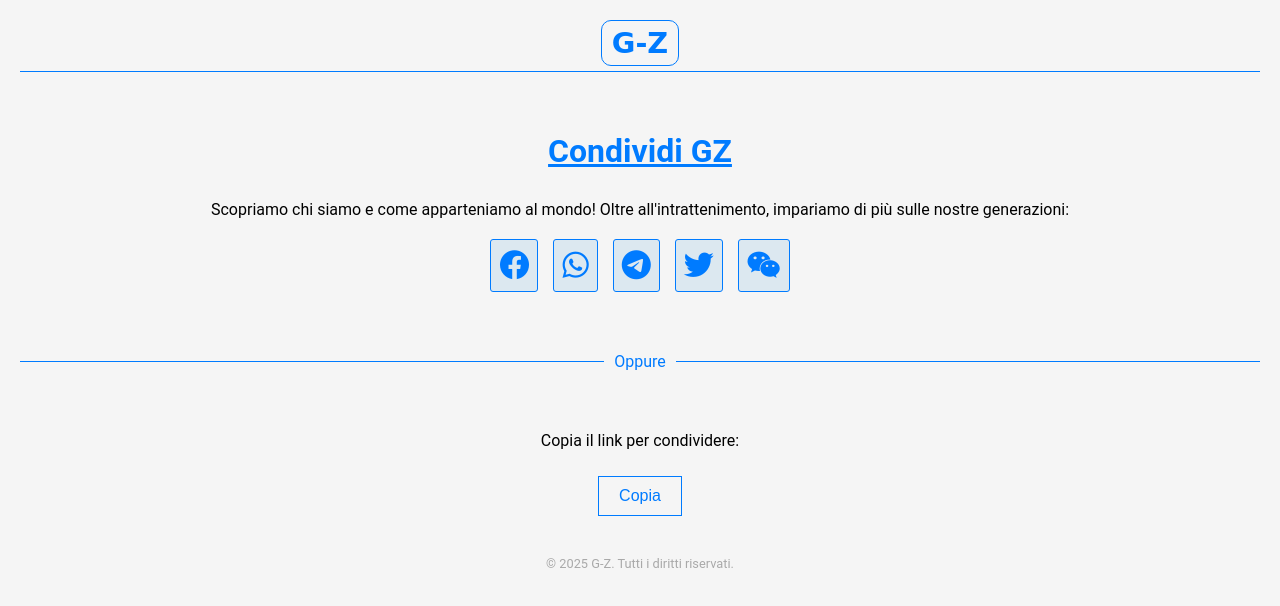
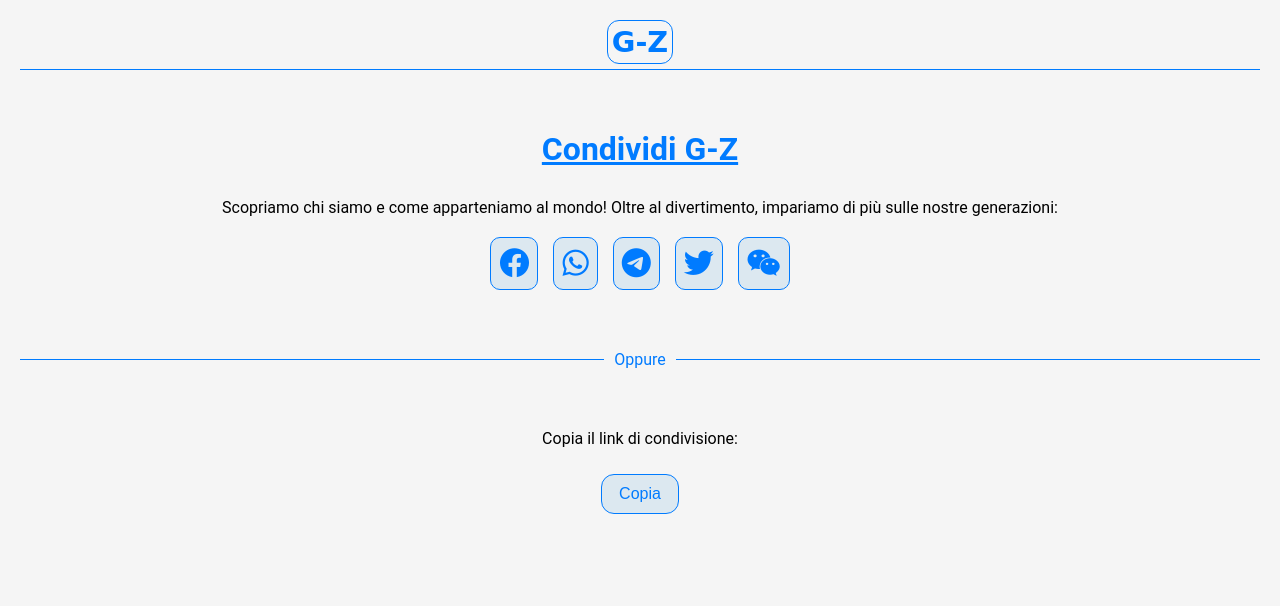
Before and after one commit to gzlanguage/italien, a plain HTML site: page Partage.html in a window 1280 px wide. Drawn offline with Linux system fonts and the light colour scheme; a web font is replaced by a local one.

Commit message:
Update Partage.html

```diff
--- a/Partage.html
+++ b/Partage.html
@@ -10,7 +10,7 @@
         body {
             background-color: #f5f5f5; /* Colore di sfondo chiaro */
             color: var(--text-color);
-            font-family: 'Roboto', Arial, sans-serif; /* Usa un font simile */
+            font-family: 'Roboto', Arial, sans-serif; /* Utilizzare un carattere simile */
             padding: 20px;
             margin: 0;
         }
@@ -25,9 +25,9 @@
             font-family: 'Billabong', cursive;
             color: #007BFF; /* Colore blu */
             border: 1.5px solid #007BFF; /* Bordo blu */
-            padding: 5px 10px;
+            padding: 4px;
             display: inline-block;
-            border-radius: 10px; /* Bordo arrotondato */
+            border-radius: 12px; /* Angoli arrotondati */
         }
         .divider {
             height: 1px;
@@ -63,13 +63,13 @@
             color: #007BFF; /* Colore blu */
             transition: color 0.3s;
             border: 1px solid #007BFF; /* Bordo blu */
-            border-radius: 3px;
+            border-radius: 10px;
             padding: 8px;
             background-color: rgba(0, 119, 190, 0.1); /* Sfondo chiaro */
             display: inline-block;
         }
         .icon:hover {
-            color: #005f8d; /* Colore al passaggio del mouse */
+            color: #005f8d; /* Colore al passaggio */
             background-color: rgba(0, 119, 190, 0.2);
         }
         .or-divider {
@@ -95,9 +95,10 @@
         }
         .copy-button {
             margin-top: 10px;
-            padding: 10px 20px;
+            padding: 10px 17px;
             border: 1px solid #007BFF; /* Bordo blu */
-            background-color: transparent;
+            border-radius: 13px;
+            background-color: rgba(0, 119, 190, 0.1); /* Sfondo chiaro */
             color: #007BFF; /* Colore blu */
             cursor: pointer;
             font-size: 16px;
@@ -111,12 +112,7 @@
             margin-top: 10px;
             color: #007BFF; /* Colore blu */
         }
-        .copyright {
-            margin-top: 40px;
-            color: darkgray;
-            font-size: 0.8em;
-            text-align: center;
-        }
+
     </style>
 </head>
 <body>
@@ -129,18 +125,18 @@
     <div class="divider"></div>
 
     <div class="content">
-        <h1>Condividi GZ</h1>
+        <h1>Condividi G-Z</h1>
         <div class="short-divider"></div>
-        <p class="social-message">Scopriamo chi siamo e come apparteniamo al mondo! Oltre all'intrattenimento, impariamo di più sulle nostre generazioni:</p>
+        <p class="social-message">Scopriamo chi siamo e come apparteniamo al mondo! Oltre al divertimento, impariamo di più sulle nostre generazioni:</p>
 
         <div class="social-icons">
             <a href="https://www.g-z.online" target="_blank" class="icon" onclick="share('Facebook')">
                 <i class="fab fa-facebook"></i>
             </a>
-            <a href="https://api.whatsapp.com/send?text=Unisciti%20a%20G-Z%20!%20Insieme,%20scopriamo%20i%20fascinosi%20segreti%20della%20nostra%20generazione,%20tra%20scoperte%20emozionanti%20e%20momenti%20di%20intrattenimento.%20Fai%20parte%20di%20questa%20avventura%20unica!%20🌟%20https://www.g-z.online" target="_blank" class="icon" onclick="share('WhatsApp')">
+            <a href="https://api.whatsapp.com/send?text=Unisciti%20a%20G-Z%20!%20Insieme,%20scopriamo%20i%20fascinosi%20segreti%20della%20nostra%20generazione,%20tra%20scoperte%20eccitanti%20e%20momenti%20di%20divertimento.%20Fai%20parte%20di%20questa%20unica%20avventura!%20🌟%20https://www.g-z.online" target="_blank" class="icon" onclick="share('WhatsApp')">
                 <i class="fab fa-whatsapp"></i>
             </a>
-            <a href="https://telegram.me/share/url?url=https://www.g-z.online&text=Unisciti%20a%20G-Z%20!%20Insieme,%20scopriamo%20i%20fascinosi%20segreti%20della%20nostra%20generazione,%20tra%20scoperte%20emozionanti%20e%20momenti%20di%20intrattenimento.%20Fai%20parte%20di%20questa%20avventura%20unica!%20🌟" target="_blank" class="icon" onclick="share('Telegram')">
+            <a href="https://telegram.me/share/url?url=https://www.g-z.online&text=Unisciti%20a%20G-Z%20!%20Insieme,%20scopriamo%20i%20fascinosi%20segreti%20della%20nostra%20generazione,%20tra%20scoperte%20eccitanti%20e%20momenti%20di%20divertimento.%20Fai%20parte%20di%20questa%20unica%20avventura!%20🌟" target="_blank" class="icon" onclick="share('Telegram')">
                 <i class="fab fa-telegram"></i>
             </a>
             <a href="https://www.g-z.online" target="_blank" class="icon" onclick="share('Twitter')">
@@ -155,25 +151,22 @@
             <span style="color: #007BFF;">Oppure</span> <!-- Colore blu -->
         </div>
 
-        <p class="copy-message">Copia il link per condividere:</p>
+        <p class="copy-message">Copia il link di condivisione:</p>
         <button class="copy-button" onclick="copyLink()">Copia</button>
         <p class="copy-status" id="copyStatus"></p>
     </div>
 
-    <div class="copyright">
-        &copy; 2025 <span translate="no">G-Z</span>. Tutti i diritti riservati.
-    </div>
 
     <script>
-        const shareText = "Unisciti a G-Z! Insieme, scopriamo i fascinosi segreti della nostra generazione, tra scoperte emozionanti e momenti di intrattenimento. Fai parte di questa avventura unica! 🌟";
+        const shareText = "Unisciti a G-Z ! Insieme, scopriamo i fascinosi segreti della nostra generazione, tra scoperte eccitanti e momenti di divertimento. Fai parte di questa unica avventura! 🌟";
         const shareLink = "https://www.g-z.online";
 
         function copyLink() {
             navigator.clipboard.writeText(shareLink).then(() => {
-                document.getElementById("copyStatus").innerText = "Il seguente link di condivisione è stato copiato negli appunti: " + shareLink;
+                document.getElementById("copyStatus").innerText = "Il link di condivisione è stato copiato negli appunti: " + shareLink;
             }).catch(err => {
-                console.error("Errore nella copia del testo: ", err);
-                document.getElementById("copyStatus").innerText = "Errore nella copia del testo.";
+                console.error("Errore durante la copia del testo: ", err);
+                document.getElementById("copyStatus").innerText = "Errore durante la copia del testo.";
             });
         }
 
@@ -184,7 +177,7 @@
                     url = `https://www.facebook.com/sharer/sharer.php?u=${encodeURIComponent(shareLink)}&quote=${encodeURIComponent(shareText)}`;
                     break;
                 case 'WeChat':
-                    alert("La condivisione su WeChat si effettua solitamente tramite l'app.");
+                    alert("La condivisione su WeChat avviene generalmente tramite l'app.");
                     return;
                 case 'Twitter':
                     url = `https://twitter.com/intent/tweet?url=${encodeURIComponent(shareLink)}&text=${encodeURIComponent(shareText)}`;
```
